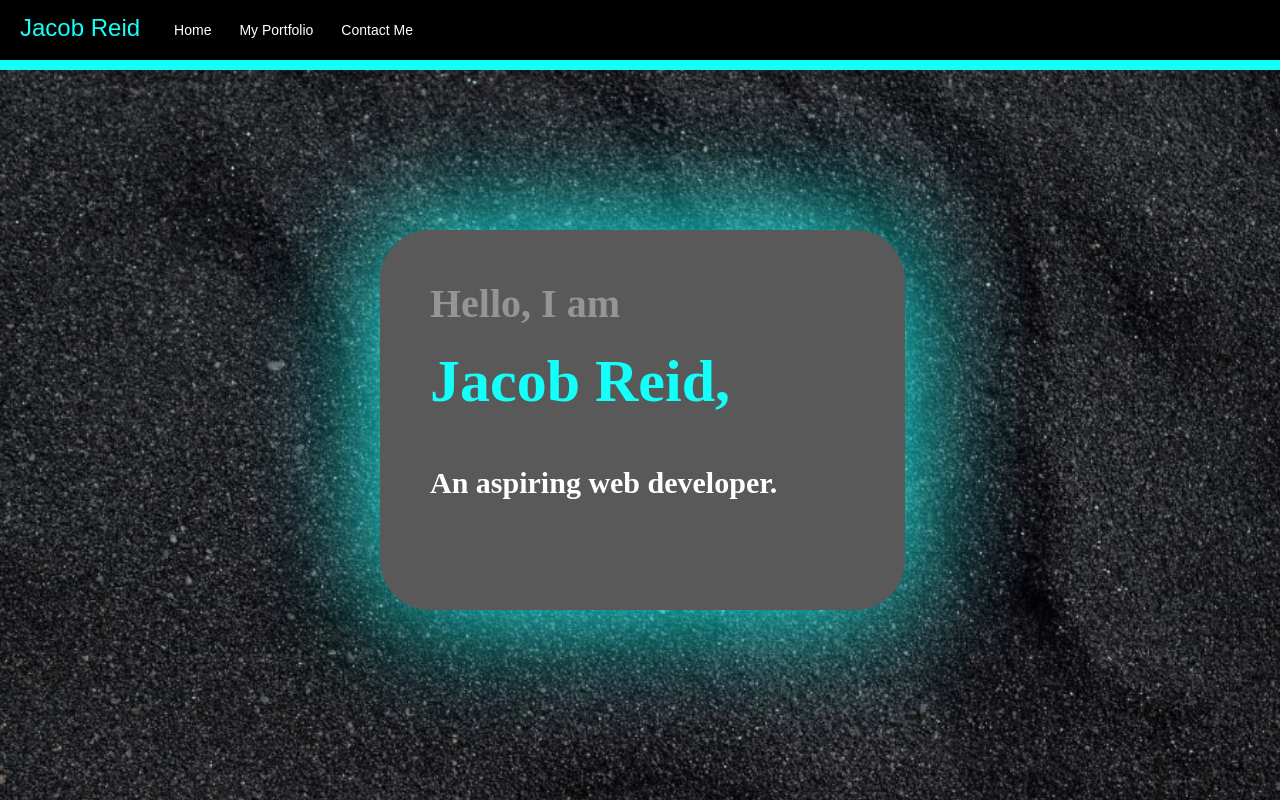
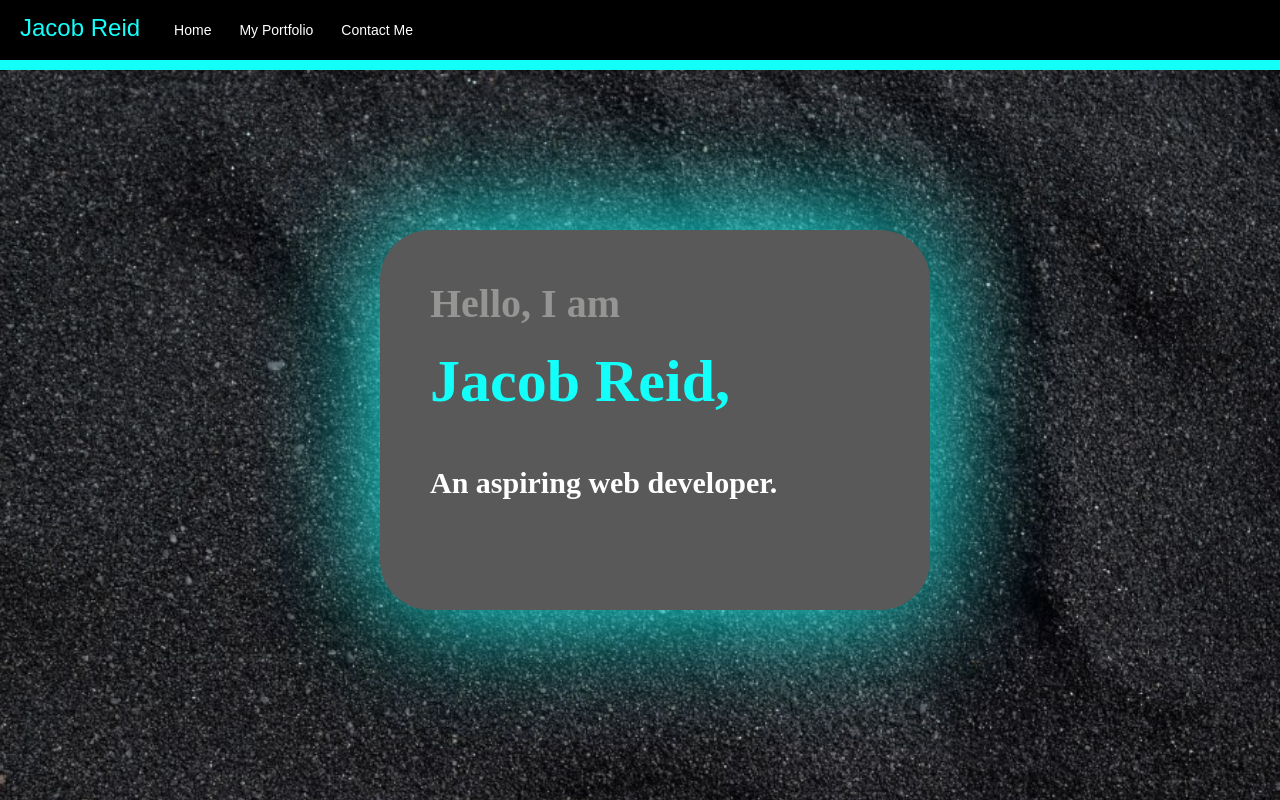
Before and after one commit to JacobReidWD/myPortfolio, a plain HTML site: page index.html in a window 1280 px wide. Drawn offline with Linux system fonts and the light colour scheme.

Commit message:
Update Portfolio.css

```diff
--- a/css/Portfolio.css
+++ b/css/Portfolio.css
@@ -77,7 +77,7 @@ body div {
     padding: 50px;
     color: #13FFFA;
     height: 280px;
-    width: 425px;
+    width: 450px;
     border-radius: 50px;
     box-shadow: 0px 0px 120px 0px #13FFFA;
 }
```
